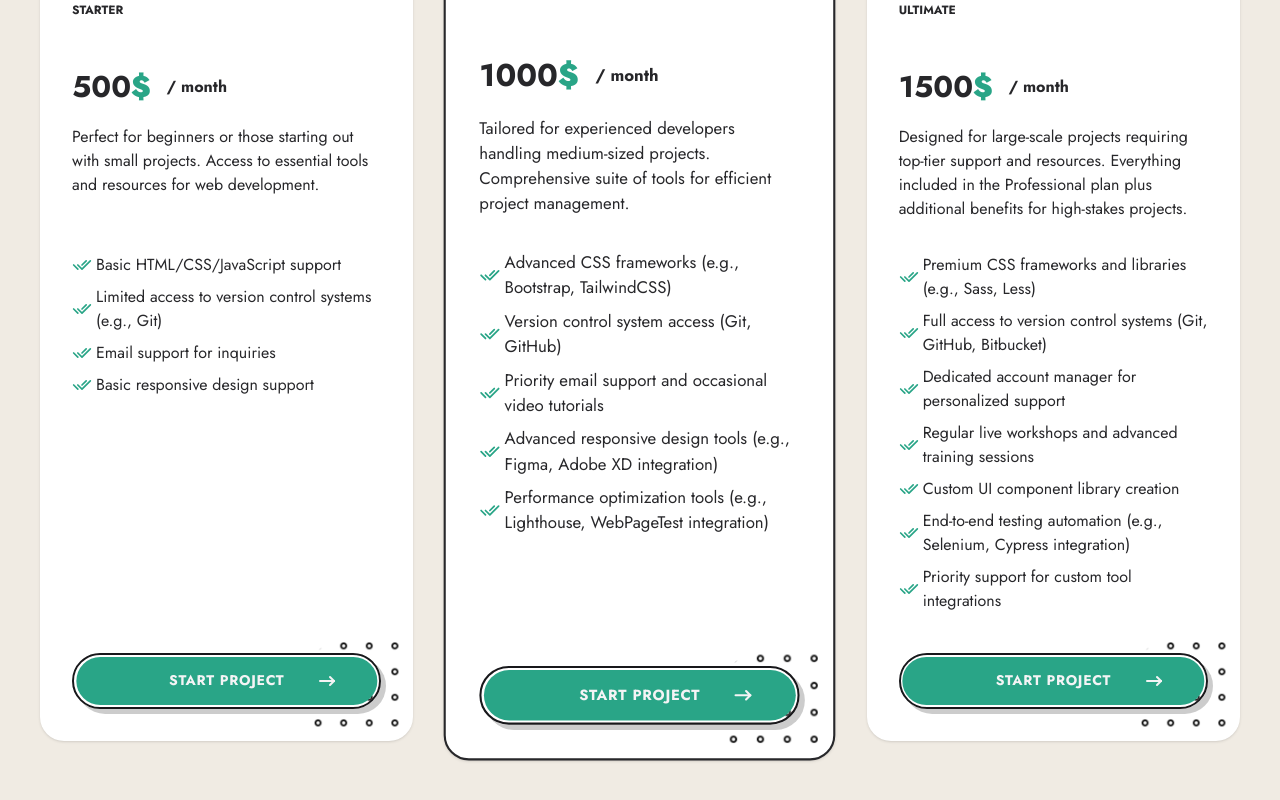
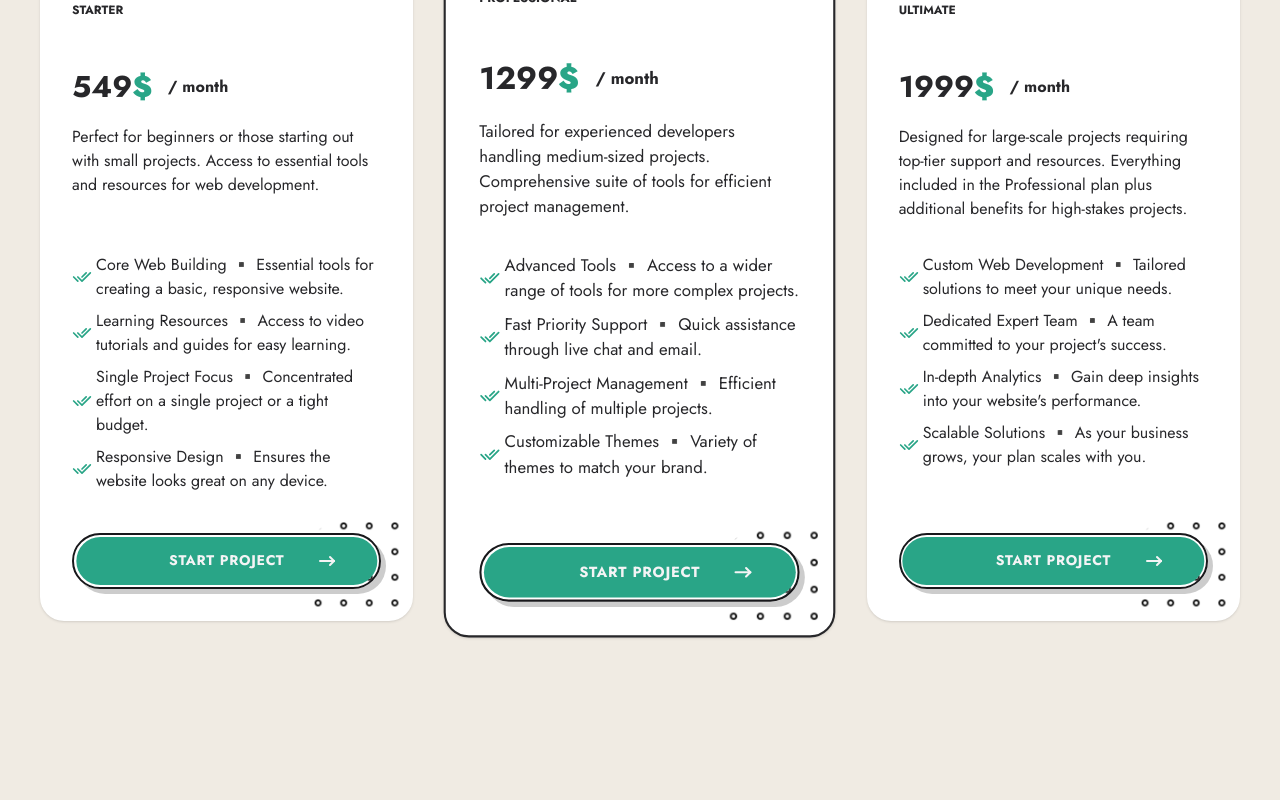
Before and after one commit to alikouhfar/portfolio, a Next.js app: page / in a window 1280 px wide. Shown: the part 6455-7255 px from the top of the page. Built offline with nearby package versions, Linux system fonts and the light colour scheme.

Commit message:
Update: Data Updated

```diff
--- a/app/_lib/pricing.ts
+++ b/app/_lib/pricing.ts
@@ -5,44 +5,40 @@ export const pricingPlans: IPricing[] = [
     title: "Starter",
     description:
       "Perfect for beginners or those starting out with small projects.\nAccess to essential tools and resources for web development.",
-    price: 500,
+    price: 549,
     rate: "month",
     features: [
-      "Basic HTML/CSS/JavaScript support",
-      "Limited access to version control systems (e.g., Git)",
-      "Email support for inquiries",
-      "Basic responsive design support",
+      "Core Web Building ▪️ Essential tools for creating a basic, responsive website.",
+      "Learning Resources ▪️ Access to video tutorials and guides for easy learning.",
+      "Single Project Focus ▪️ Concentrated effort on a single project or a tight budget.",
+      "Responsive Design ▪️ Ensures the website looks great on any device.",
     ],
   },
   {
     title: "Professional",
     description:
       "Tailored for experienced developers handling medium-sized projects.\nComprehensive suite of tools for efficient project management.",
-    price: 1000,
+    price: 1299,
     rate: "month",
     isPopluar: true,
     features: [
-      "Advanced CSS frameworks (e.g., Bootstrap, TailwindCSS)",
-      "Version control system access (Git, GitHub)",
-      "Priority email support and occasional video tutorials",
-      "Advanced responsive design tools (e.g., Figma, Adobe XD integration)",
-      "Performance optimization tools (e.g., Lighthouse, WebPageTest integration)",
+      "Advanced Tools ▪️ Access to a wider range of tools for more complex projects.",
+      "Fast Priority Support ▪️ Quick assistance through live chat and email.",
+      "Multi-Project Management ▪️ Efficient handling of multiple projects.",
+      "Customizable Themes ▪️ Variety of themes to match your brand.",
     ],
   },
   {
     title: "Ultimate",
     description:
       "Designed for large-scale projects requiring top-tier support and resources.\nEverything included in the Professional plan plus additional benefits for high-stakes projects.",
-    price: 1500,
+    price: 1999,
     rate: "month",
     features: [
-      "Premium CSS frameworks and libraries (e.g., Sass, Less)",
-      "Full access to version control systems (Git, GitHub, Bitbucket)",
-      "Dedicated account manager for personalized support",
-      "Regular live workshops and advanced training sessions",
-      "Custom UI component library creation",
-      "End-to-end testing automation (e.g., Selenium, Cypress integration)",
-      "Priority support for custom tool integrations",
+      "Custom Web Development ▪️ Tailored solutions to meet your unique needs.",
+      "Dedicated Expert Team ▪️ A team committed to your project's success.",
+      "In-depth Analytics ▪️ Gain deep insights into your website's performance.",
+      "Scalable Solutions ▪️ As your business grows, your plan scales with you.",
     ],
   },
 ];
--- a/app/_lib/sections.ts
+++ b/app/_lib/sections.ts
@@ -4,8 +4,8 @@ export const sections: Array<string> = [
   "skills",
   "works",
   "resume",
-  "testimonials",
+  // "testimonials",
   "pricing",
-  "blog",
+  // "blog",
   "contact",
 ];
```
